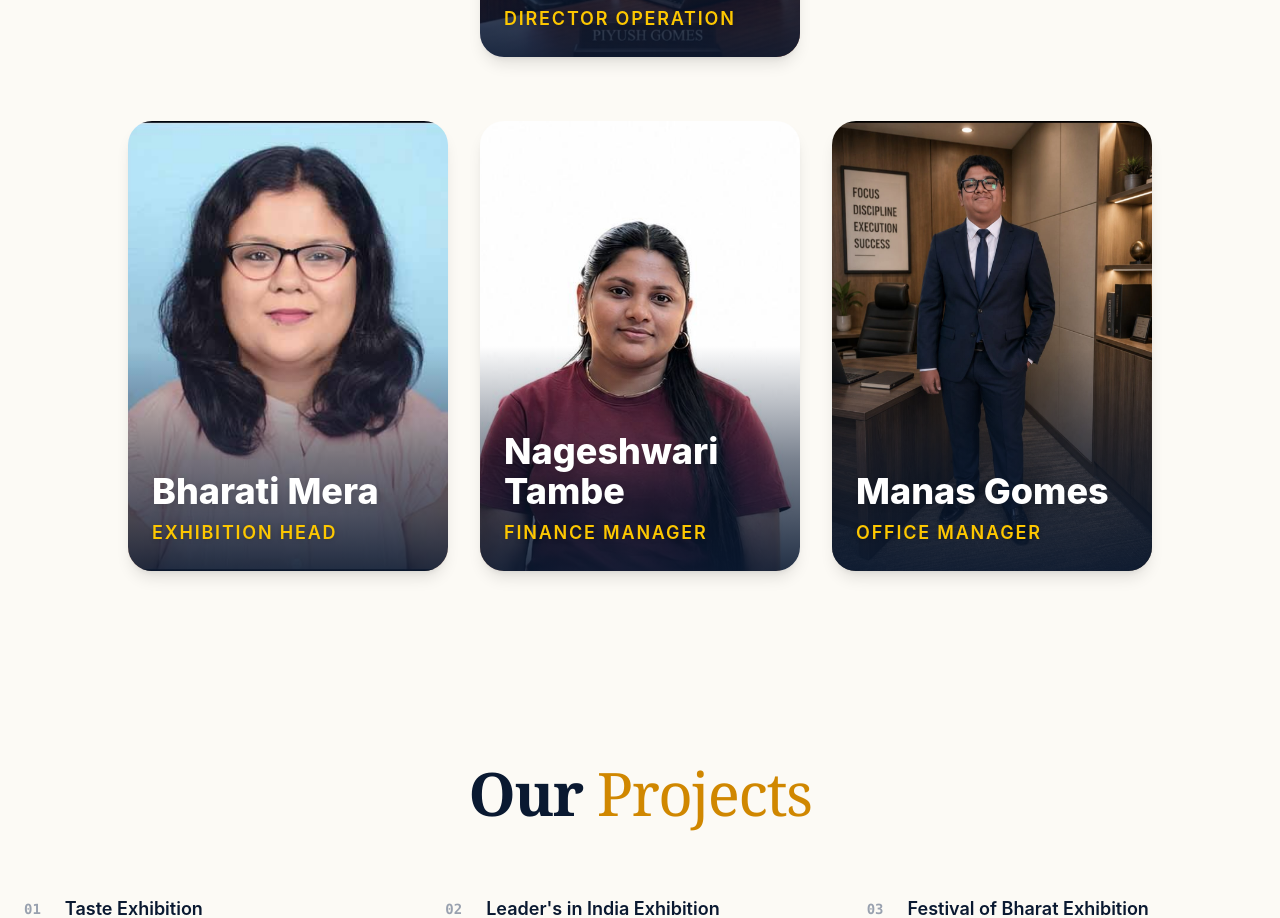
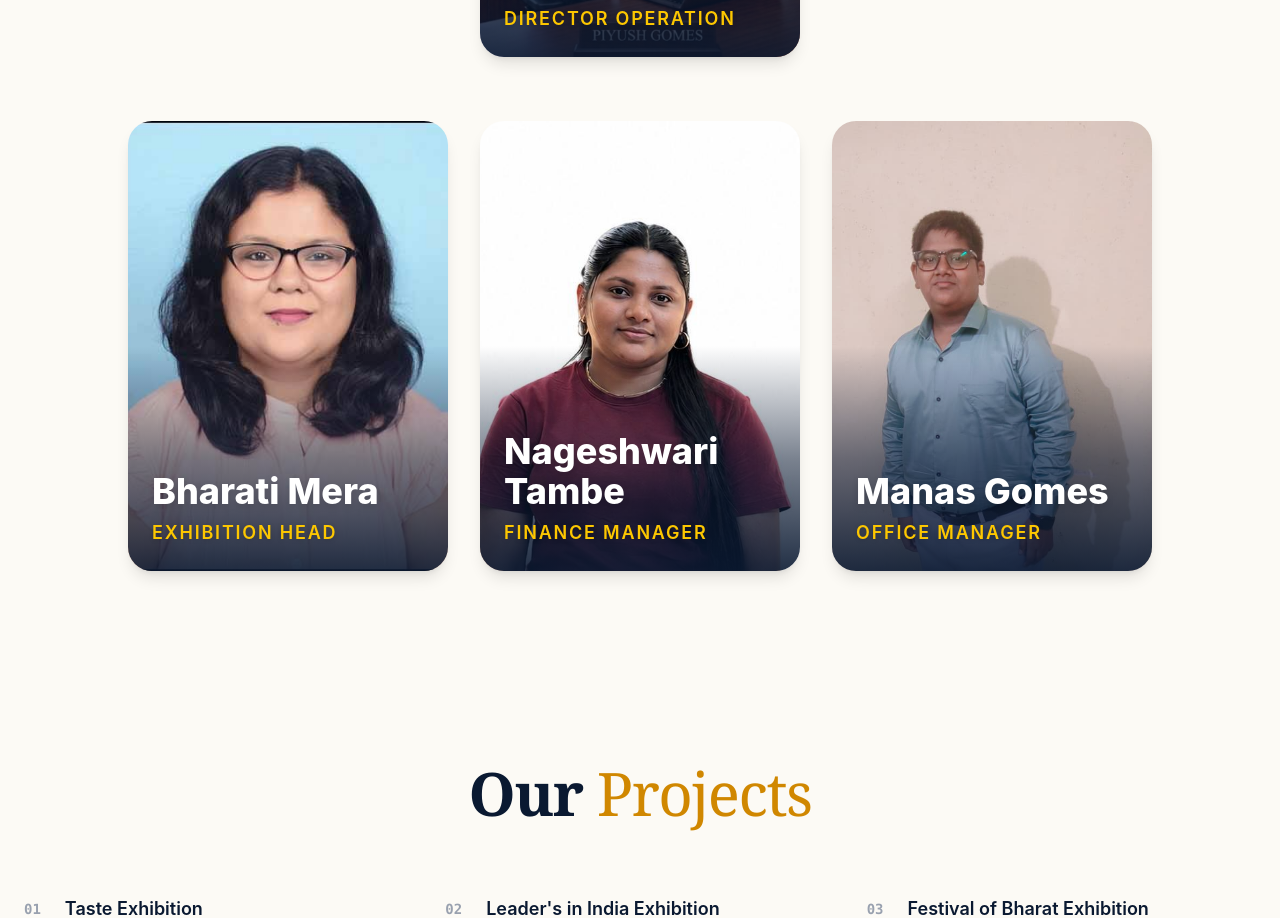
Before and after one commit to VedantBorude683/SG_EXPOCONNECT, a React (Vite) app: page / in a window 1280 px wide. Shown: the part 4747-5665 px from the top of the page. Built offline with nearby package versions, Linux system fonts and the light colour scheme.

Commit message:
changed manas_photo

```diff
--- a/src/app/components/MeetTheTeam.tsx
+++ b/src/app/components/MeetTheTeam.tsx
@@ -6,6 +6,7 @@ import p4 from '../../assets/p4.jpg';
 import p5 from '../../assets/p5.jpg';
 import leader1 from '../../assets/leader1.jpg';
 import leader2 from '../../assets/leader2.jpg';
+import p6 from '../../assets/p6.jpg';
 
 export default function MeetTheTeam() {
   const team = [
@@ -14,7 +15,7 @@ export default function MeetTheTeam() {
     { name: "Piyush Gomes", role: "Director Operation", image: p4, position: "object-center" },
     { name: "Bharati Mera", role: "Exhibition Head", image: p2, position: "object-center" },
     { name: "Nageshwari Tambe", role: "Finance Manager", image: p5, position: "object-center" },
-    { name: "Manas Gomes", role: "Office Manager", image: leader2, position: "object-top" }
+    { name: "Manas Gomes", role: "Office Manager", image: p6, position: "object-[10%_top]" }
   ];
 
   const renderCard = (member: any, idx: number) => (
```
Also changed, not shown: src/assets/p6.jpg (added).
